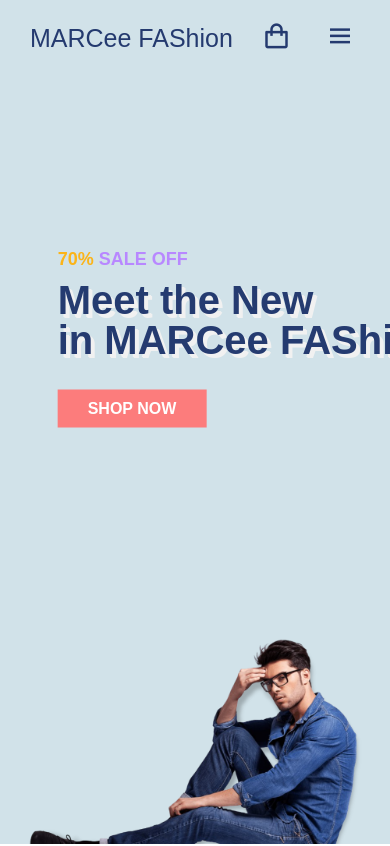
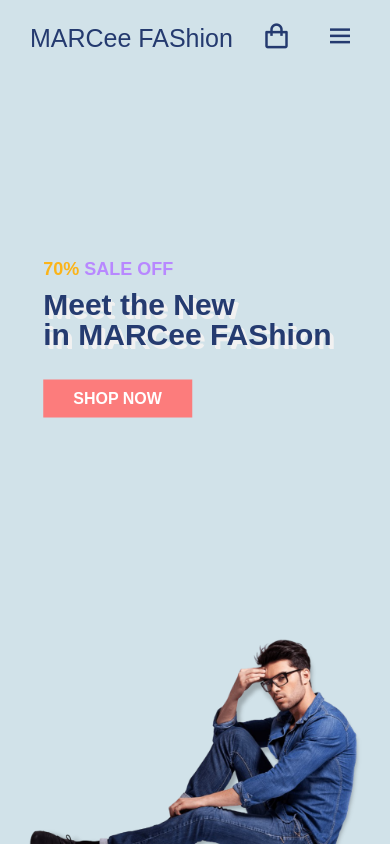
Before and after one commit to joe-watson-sbf/marceefashion, a plain HTML site: page index.html in a window 390 px wide. Shown: the top 846 px of the page. Drawn offline with nearby package versions, Linux system fonts and the light colour scheme.

Commit message:
change into the span

```diff
--- a/css/styles.css
+++ b/css/styles.css
@@ -303,6 +303,10 @@ li {
     height: 40rem;
     right: -10%;
   }
+
+  .hero-content h1 span {
+    font-size: 3rem;
+  }
 }
 
 @media only screen and (max-width: 567px) {
@@ -329,7 +333,7 @@ li {
   }
 
   .hero-content h1 span {
-    font-size: 4rem;
+    font-size: 3rem;
   }
 
   .hero-content a {
@@ -628,7 +632,7 @@ li {
 
 @media only screen and (max-width: 996px) {
   .product-banner .content h1 span {
-    font-size: 5rem;
+    font-size: 3rem;
   }
 }
 
@@ -642,7 +646,7 @@ li {
   }
 
   .product-banner .content h1 span {
-    font-size: 4rem;
+    font-size: 3rem;
   }
 
   .product-banner .content h2 {
--- a/index.html
+++ b/index.html
@@ -70,7 +70,7 @@
     <div class="hero-content">
       <h2><span class="discount">70% </span> SALE OFF</h2>
       <h1>
-        <span>Meet the New</span>
+        <span id="span1">Meet the New</span>
         <span>in MARCee FAShion</span>
       </h1>
       <a class="btn" href="#">shop now</a>
```
